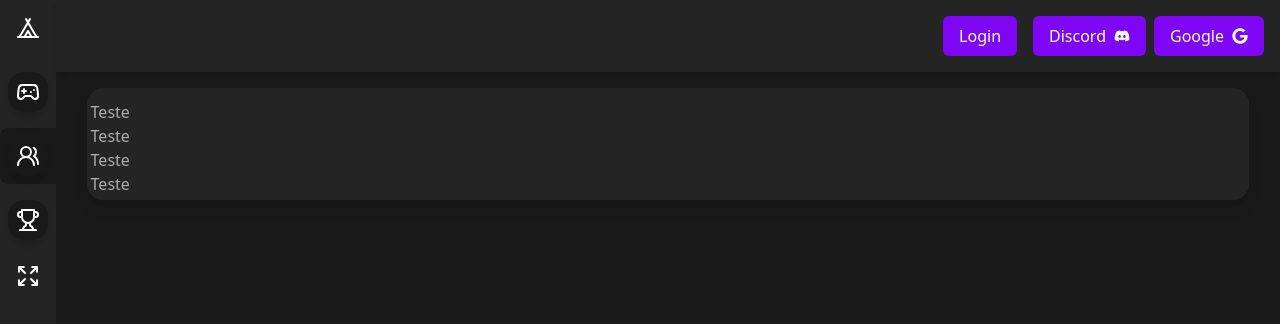
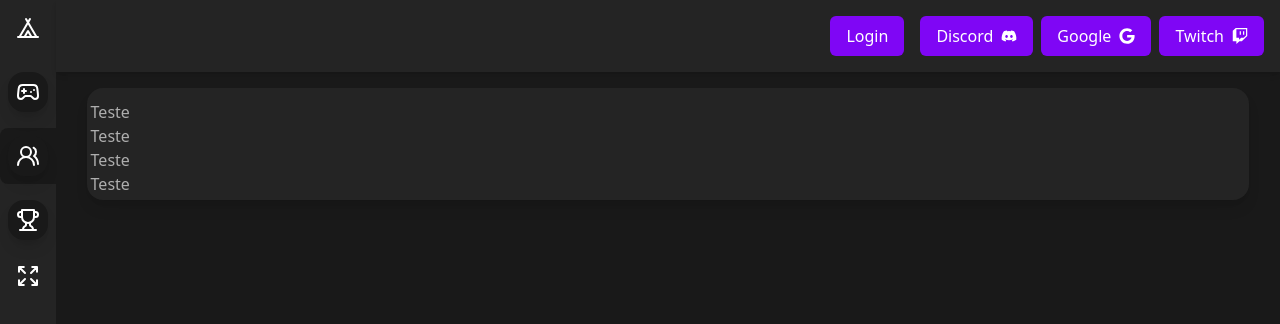
Before and after one commit to Gabi2702/campzin, a React (Create React App) app: page /teams in a window 1280 px wide. Shown: the top 324 px of the page. Built offline with nearby package versions, Linux system fonts and the light colour scheme; no server answers.

Commit message:
SingupTwitch

```diff
--- /dev/null
+++ b/src/components/modalPages/singUp/providers/signUpTwitch.js
@@ -0,0 +1,9 @@
+import { FaTwitch  } from "react-icons/fa";
+import ButtonClick from "../../../button/buttonClick";
+
+
+export default function SignUpTwitch({onClick}) {
+  return (
+    <ButtonClick Title={"Twitch"} LogoComponent={FaTwitch} onClick={onClick}/>
+  )
+}
--- a/src/components/modalPages/singUp/signUp.js
+++ b/src/components/modalPages/singUp/signUp.js
@@ -1,17 +1,19 @@
-import { useContext, useState } from "react";
+import { useContext } from "react";
 import { AuthContext } from "../../../context/auth.js";
 import SignUpDiscord from "./providers/signUpDiscord.js";
 import SignUpGoogle from "./providers/signUpGoogle.js";
 import StateSignUp from "./stateSignUp.js"
+import SignUpTwitch from "./providers/signUpTwitch.js";
 
 
 export default function SignUpButton() {
-  const { signUpUser, signUpUserWithProvider} = useContext(AuthContext);
+  const { signUpUserWithProvider} = useContext(AuthContext);
 
   return (
     <div className="flex flex-row gap-2">
         <SignUpDiscord onClick={() => {signUpUserWithProvider(StateSignUp("discord"))}} />
         <SignUpGoogle onClick={() => {signUpUserWithProvider(StateSignUp("google"))}} />
+        <SignUpTwitch onClick={() => {signUpUserWithProvider(StateSignUp("twitch"))}} />
     </div>
   )
 }
```
